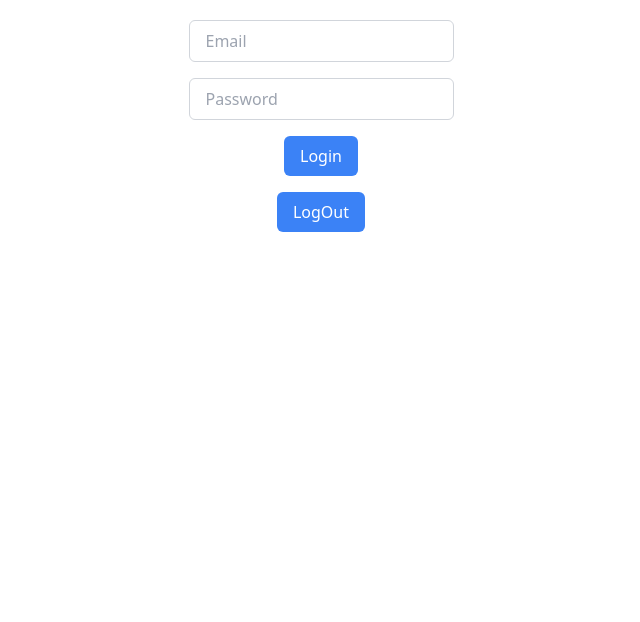
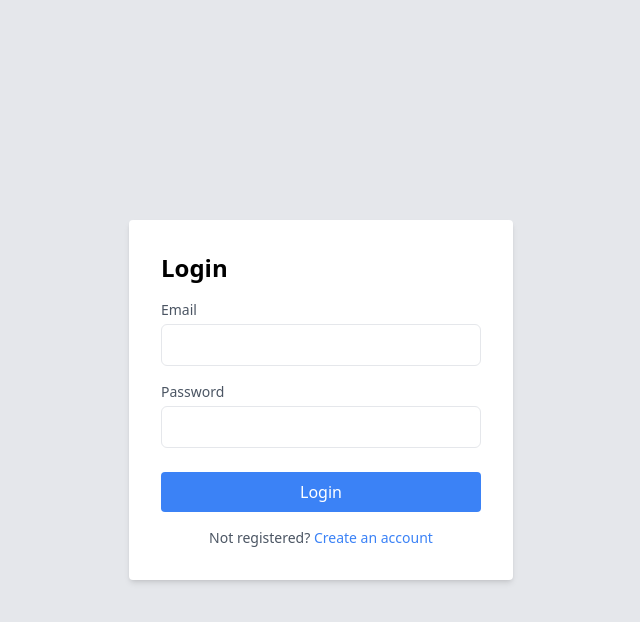
Before and after one commit to DHARAKA-METH/e-commerce-app-react, a React (Create React App) app: page /login in a window 1280 px wide. Shown: the top 622 px of the page, without its empty margins (319-959 px from the left). Built offline with nearby package versions, Linux system fonts and the light colour scheme; no server answers.

Commit message:
login and register ui design

```diff
--- a/src/Login/Login.js
+++ b/src/Login/Login.js
@@ -1,105 +1,178 @@
-import { useEffect, useRef } from "react";
-import { useDispatch } from "react-redux";
-import { collection, query, where, getDocs } from "firebase/firestore";
-import db, { auth } from "../Firebase/Firebase";
-import { addUser } from "../Store/ReduxSlice/UserSlice";
-import { useNavigate } from "react-router-dom";
-import {
-  getAuth,
-  onAuthStateChanged,
-  signInWithEmailAndPassword,
-  signOut,
-} from "firebase/auth";
+import React, { useState } from "react";
 
 const Login = () => {
-  useEffect(() => {
-    const userCheck = () => {
-      onAuthStateChanged(auth, (user) => {
-        if (user) {
-          console.log("logged user ID......", user.uid);
-          // ...
-        } else {
-          console.log("no user.......");
-        }
-      });
-    };
+  const [selectUi, setSelectUi] = useState("login");
 
-    userCheck();
-    return () => userCheck();
-  }, []);
-
-  const navigate = useNavigate();
-  const dispatch = useDispatch();
-
-  const loginSubmit = () => {
-    const email = EmailRef.current.value;
-    const password = passwordRef.current.value;
-
-    signInWithEmailAndPassword(auth, email, password)
-      .then((userCredential) => {
-        // Signed in
-        const user = userCredential.user;
-        console.log(user);
-
-        // ...
-      })
-      .catch((error) => {
-        //const errorCode = error.code;
-        const errorMessage = error.message;
-        console.log(errorMessage);
-      });
-
-    // const q = query(collection(db, "users"), where("username", "==", "admin"));
-
-    // getDocs(q).then((querySnapshot) => {
-    //   querySnapshot.forEach((doc) => {
-    //     // doc.data() is never undefined for query doc snapshots
-    //     console.log(doc.id, " => ", doc.data());
-    //     dispatch(addUser(doc.data()))
-    //     navigate("/admin")
-
-    //   });
-    // });
+  const uiHandleClick = (ui) => {
+    setSelectUi(ui);
   };
-  const EmailRef = useRef();
-  const passwordRef = useRef();
   return (
-    <div className="mt-5 flex flex-col items-center space-y-4">
-      <input
-        ref={EmailRef}
-        type="text"
-        placeholder="Email"
-        className="border border-gray-300 px-4 py-2 rounded-md focus:outline-none focus:border-blue-500"
-      />
-      <input
-        ref={passwordRef}
-        type="password"
-        placeholder="Password"
-        className="border border-gray-300 px-4 py-2 rounded-md focus:outline-none focus:border-blue-500"
-      />
-      <button
-        onClick={loginSubmit}
-        className="bg-blue-500 text-white px-4 py-2 rounded-md hover:bg-blue-600 focus:outline-none focus:shadow-outline-blue"
-      >
-        Login
-      </button>
-
-      <button
-        onClick={() => {
-          signOut(auth)
-            .then(() => {
-              alert("user sign out");
-            })
-            .catch((error) => {
-              alert(error.message);
-            });
-        }}
-        className="bg-blue-500 text-white px-4 py-2 rounded-md hover:bg-blue-600 focus:outline-none focus:shadow-outline-blue"
-      >
-        LogOut
-      </button>
+    <div>
+      {selectUi === "login" ? (
+        <LoginComponent onSelectUiChange={uiHandleClick} />
+      ) : (
+        <RegisterComponent onSelectUiChange={uiHandleClick} />
+      )}
     </div>
   );
 };
 
 export default Login;
+
+// *************************
+
+const LoginComponent = (props) => {
+  // here props not destructured
+  return (
+    <div className="bg-gray-200 h-screen flex justify-center items-center">
+      <div className="bg-white p-8 rounded shadow-md w-96">
+        <h2 className="text-2xl font-semibold mb-4">Login</h2>
+
+        {/* Email Input */}
+        <div className="mb-4">
+          <label
+            htmlFor="email"
+            className="block text-sm font-medium text-gray-600"
+          >
+            Email
+          </label>
+          <input
+            type="email"
+            id="email"
+            name="email"
+            className="mt-1 p-2 w-full border rounded-md"
+          />
+        </div>
+
+        {/* Password Input */}
+        <div className="mb-6">
+          <label
+            htmlFor="password"
+            className="block text-sm font-medium text-gray-600"
+          >
+            Password
+          </label>
+          <input
+            type="password"
+            id="password"
+            name="password"
+            className="mt-1 p-2 w-full border rounded-md"
+          />
+        </div>
+
+        {/* Login Button */}
+        <button className="bg-blue-500 text-white p-2 rounded w-full">
+          Login
+        </button>
+
+        {/* Not Registered? */}
+        <div className="mt-4 text-center">
+          <p className="text-sm text-gray-600">
+            Not registered?{" "}
+            <span
+              className="text-blue-500 hover:text-blue-800 cursor-pointer "
+              onClick={() => props.onSelectUiChange("register")}
+            >
+              Create an account
+            </span>
+          </p>
+        </div>
+      </div>
+    </div>
+  );
+};
+
+// **********************
+
+const RegisterComponent = ({ onSelectUiChange }) => {
+  // here props  destructured
+  return (
+    <div className="bg-gray-200 h-screen flex justify-center items-center">
+      <div className="bg-white p-8 rounded shadow-md w-96">
+        <h2 className="text-2xl font-semibold mb-4">Register</h2>
+
+        {/* Name Input */}
+        <div className="mb-4">
+          <label
+            htmlFor="name"
+            className="block text-sm font-medium text-gray-600"
+          >
+            Name
+          </label>
+          <input
+            type="text"
+            id="name"
+            name="name"
+            className="mt-1 p-2 w-full border rounded-md"
+          />
+        </div>
+
+        {/* Email Input */}
+        <div className="mb-4">
+          <label
+            htmlFor="email"
+            className="block text-sm font-medium text-gray-600"
+          >
+            Email
+          </label>
+          <input
+            type="email"
+            id="email"
+            name="email"
+            className="mt-1 p-2 w-full border rounded-md"
+          />
+        </div>
+
+        {/* Password Input */}
+        <div className="mb-6">
+          <label
+            htmlFor="password"
+            className="block text-sm font-medium text-gray-600"
+          >
+            Password
+          </label>
+          <input
+            type="password"
+            id="password"
+            name="password"
+            className="mt-1 p-2 w-full border rounded-md"
+          />
+        </div>
+
+        {/* re-Password Input */}
+        <div className="mb-6">
+          <label
+            htmlFor="repassword"
+            className="block text-sm font-medium text-gray-600"
+          >
+            Re-Password
+          </label>
+          <input
+            type="password"
+            id="repassword"
+            name="repassword"
+            className="mt-1 p-2 w-full border rounded-md"
+          />
+        </div>
+
+        {/* Login Button */}
+        <button className="bg-blue-500 text-white p-2 rounded w-full">
+          Register
+        </button>
+
+        {/* Alredy Registered? */}
+        <div className="mt-4 text-center">
+          <p className="text-sm text-gray-600">
+            Alredy registered?{" "}
+            <span
+              className="text-blue-500 hover:text-blue-800 cursor-pointer "
+              onClick={() => onSelectUiChange("login")}
+            >
+              Login
+            </span>
+          </p>
+        </div>
+      </div>
+    </div>
+  );
+};
```
